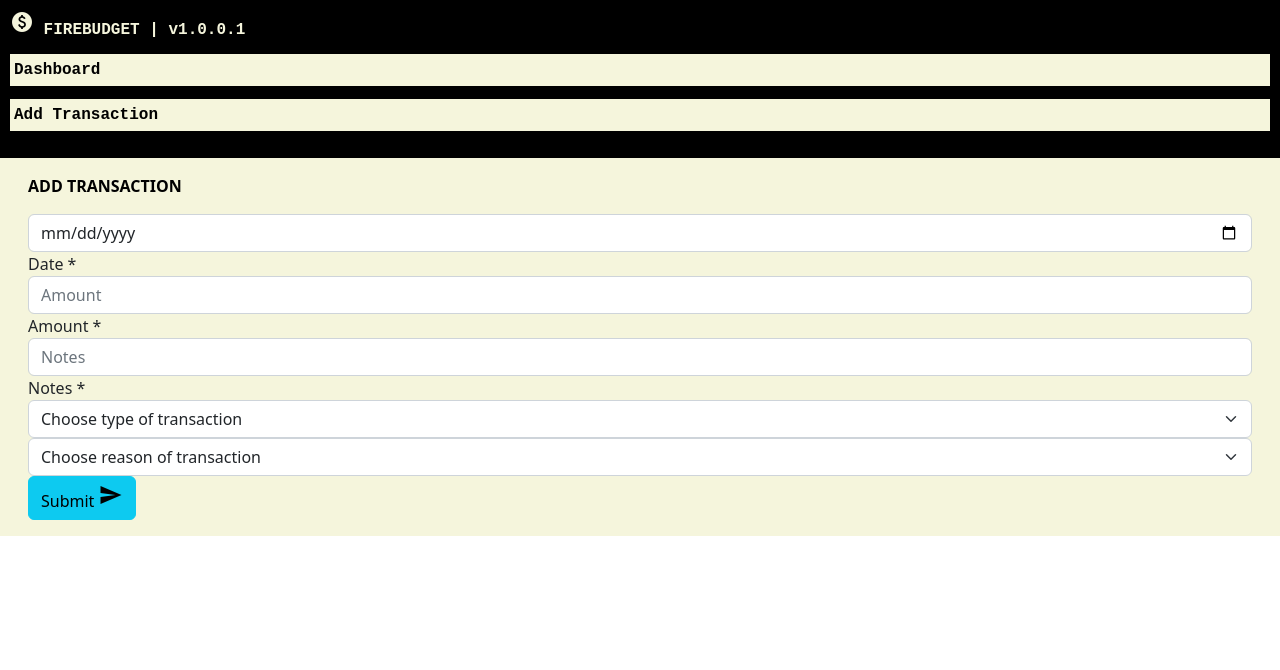
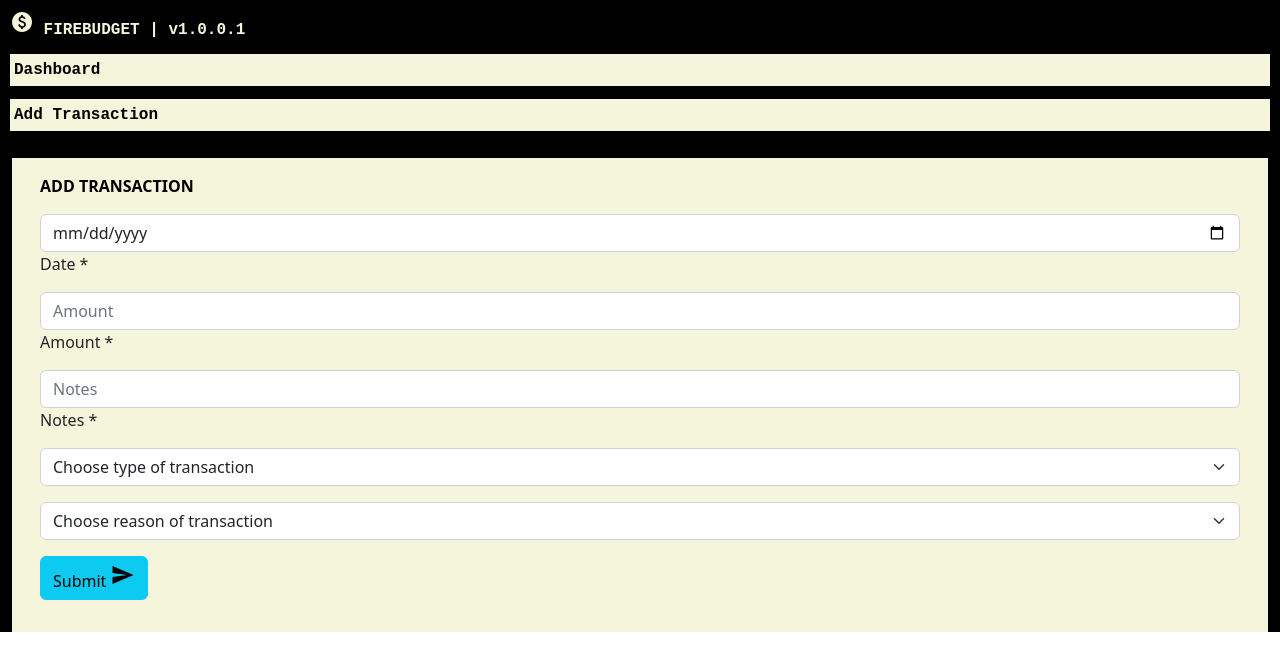
Before and after one commit to diksansys/budget-tracker, a plain HTML site: page index.html in a window 1280 px wide. Drawn offline with nearby package versions, Linux system fonts and the light colour scheme.

Commit message:
dsfsdfsd

```diff
--- a/index.html
+++ b/index.html
@@ -9,9 +9,10 @@
     <link href="./assets/css/base.css" rel="stylesheet">
   <body>
     <div class="main-content">
-        <div class="main-section ">
-            <div class="head-section" id="head">
-                <div class="head-title valign-wrapper">
+        <div class="main-section container-fluid">
+
+            <div class="head-section row" id="head">
+                <div class="head-title col">
                     <div class="title-wrap">
                         <i class="small material-icons">paid</i>
                         <span>FIREBUDGET | v1.0.0.1</span>
@@ -20,30 +21,29 @@
                     </div>
                 </div>
             </div>
-            <div class="divider"></div>
-            <div class="list-section" id="list">
-                <div class="row list-wrap">
-                    <div class="col-12 list-full-wrap">
+            <div class="list-section row" id="list">
+                <div class="col list-wrap">
+                    <div class="col list-full-wrap">
                       <div class="form-section valign-wrapper" id="form">
                         <div class="row form-wrap">
-                          <div class="col-12 form-header">
-                            <span>Add Transaction</span>
-                          </div>
-                          <form class="col-12 ">
-                            <div class="row">
-                              <div class="col-12">
+                          <div class="col">
+                            <div class="form-header">
+                              <span>Add Transaction</span>
+                            </div>
+                            <form>
+                              <div class="form-group fw-unit">
                                 <input placeholder="Date" id="date" type="date" class="datepicker form-control" required>
                                 <label for="date">Date *</label>
                               </div>
-                              <div class="col-12">
+                              <div class="form-group fw-unit">
                                 <input placeholder="Amount" id="amount" type="number" class="validate form-control" required>
                                 <label for="amount">Amount *</label>
                               </div>
-                              <div class="col-12">
+                              <div class="form-group fw-unit">
                                 <input placeholder="Notes" id="notes" type="text" class="validate form-control" required>
                                 <label for="notes">Notes *</label>
                               </div>
-                              <div class="col-12 ">
+                              <div class="form-group fw-unit">
                                 <select id="cat" class="form-select" required>
                                   <option value="" disabled selected>Choose type of transaction</option>
                                   <option value="VEX">Variable Expense</option>
@@ -52,18 +52,18 @@
                                   <option value="INC">Income</option>
                                 </select>
                               </div>
-                              <div class="col-12">
+                              <div class="form-group fw-unit">
                                 <select id="subcat" class="form-select" required>
                                   <option value="" disabled selected>Choose reason of transaction</option>
                                 </select>
                               </div>
-                              <div class="col-12">
+                              <div class="form-group fw-unit">
                                 <button class="btn btn-info" id="submit" type="button" name="action">Submit
                                   <i class="material-icons right">send</i>
                                 </button>
                               </div>
-                            </div>
-                          </form>
+                            </form>
+                          </div>
                         </div>
                       </div>
                     </div>
```
